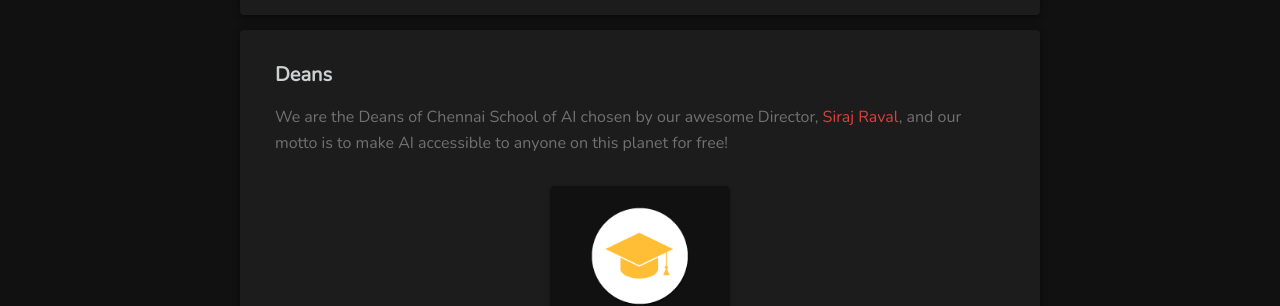
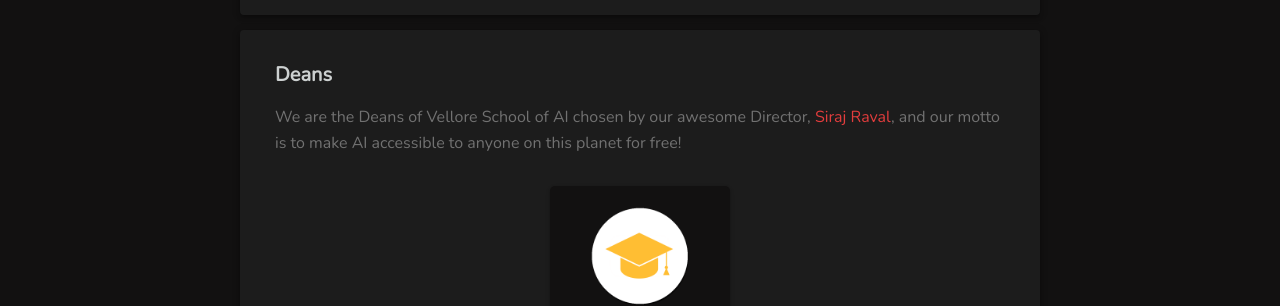
Before and after one commit to vlrsoai/vlrsoai.github.io, a Jekyll site: the page built from index.html, in a window 1280 px wide. Shown: the part 1089-1395 px from the top of the page. Built offline with Jekyll 4.4.1, drawn with Linux system fonts in a browser that asks for light colours.

Commit message:
Update index.html

```diff
--- a/index.html
+++ b/index.html
@@ -54,7 +54,7 @@
 <div class="category-wrapper">
 	<div class="category-header">
 		<h1>Deans</h1>
-		<p class="category-description">We are the Deans of Chennai School of AI chosen by our awesome Director, <a href="https://www.youtube.com/channel/UCWN3xxRkmTPmbKwht9FuE5A" target="_blank">Siraj Raval</a>, and our motto is to make AI accessible to anyone on this planet for free!</p>
+		<p class="category-description">We are the Deans of Vellore School of AI chosen by our awesome Director, <a href="https://www.youtube.com/channel/UCWN3xxRkmTPmbKwht9FuE5A" target="_blank">Siraj Raval</a>, and our motto is to make AI accessible to anyone on this planet for free!</p>
 	</div>
 
 	<div class="blog-category-box">
```
